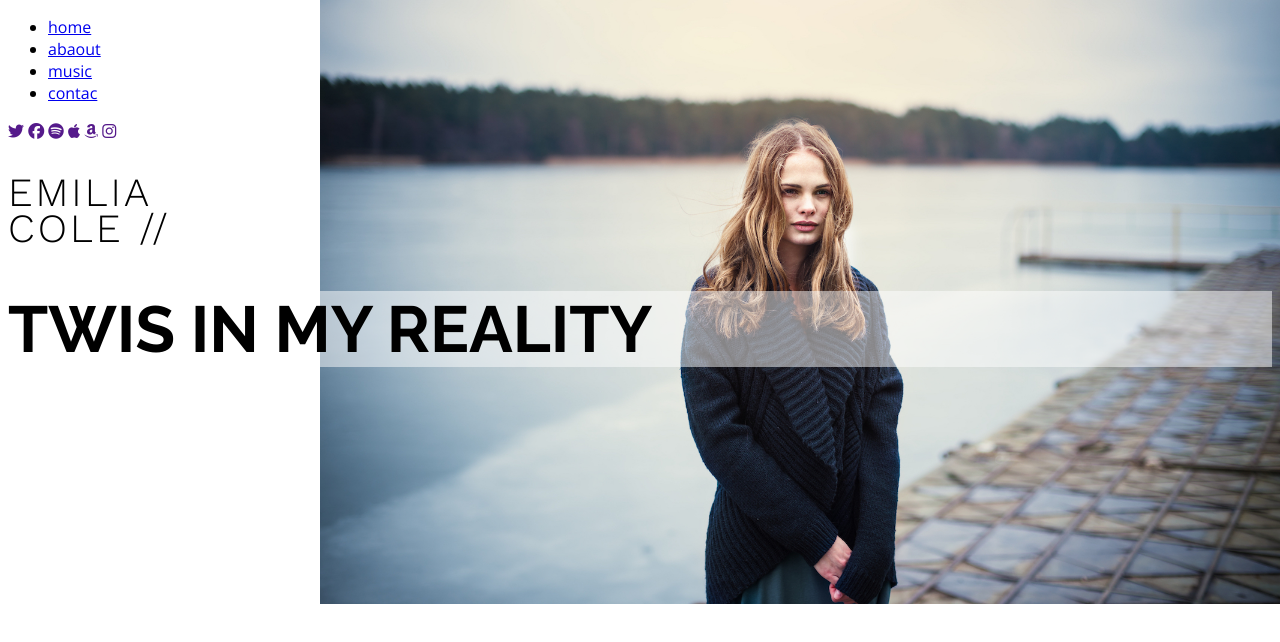
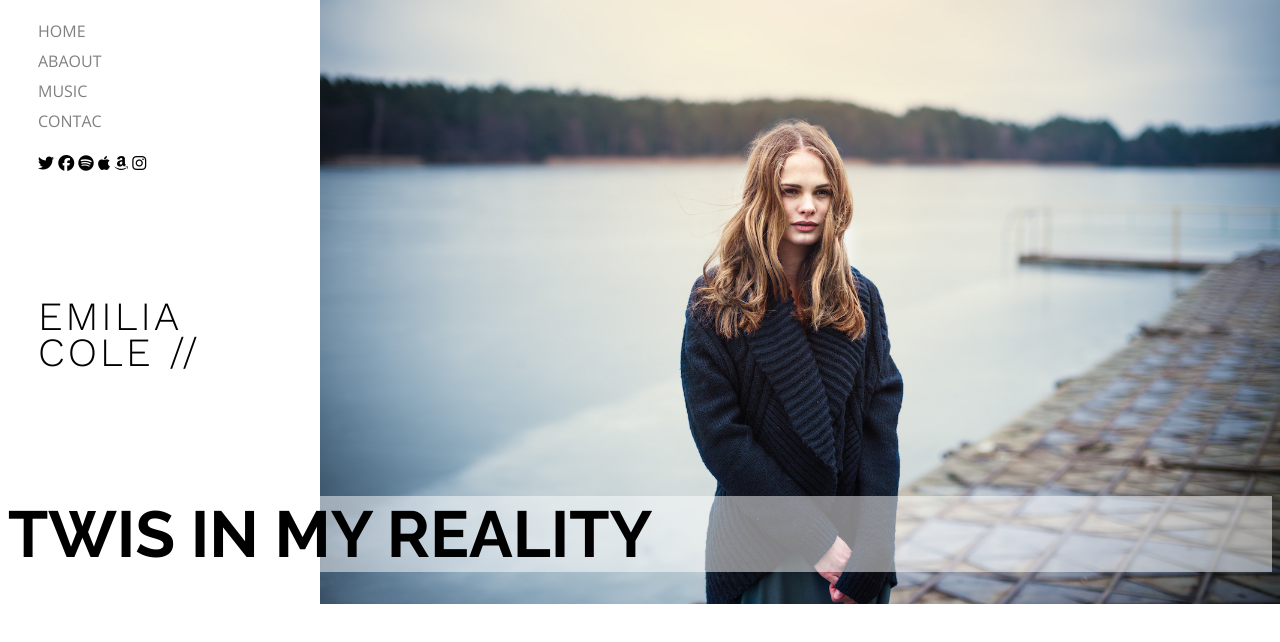
Before and after one commit to NahuelPalladini/EmiliaCole, a website: page views/home.html in a window 1280 px wide. Drawn offline with nearby package versions, Linux system fonts and the light colour scheme.

Commit message:
Actualizacion

```diff
--- a/public/css/general.css
+++ b/public/css/general.css
@@ -15,3 +15,15 @@ h1{
     font-weight: 700;
     font-size: 65px;
 }
+
+ul li {
+    list-style: none; /* Sacar viñetas */
+}
+
+a {
+    text-decoration: none; /* sacar el subrayado */
+}
+
+ul {
+    padding-left: 0; /* Todos los elementos a la izq. */
+}
--- /dev/null
+++ b/public/css/header.css
@@ -0,0 +1,18 @@
+.header__nav--menu a {
+    text-transform: uppercase; /* todo mayuscula */
+    line-height: 30px; /* Separar entre palabras */
+    color: gray
+}
+
+.header__nav--redes a {
+    color: rgb(0, 0, 0);
+}
+
+.header--vertical{
+   margin-left: 30px ; /* espaciado entre el borde del elemento y del body */
+
+}
+
+/* .header--horizontal{
+
+} */
--- a/public/css/home.css
+++ b/public/css/home.css
@@ -17,6 +17,9 @@ body.home{
     letter-spacing: 3px; /* Espaciado entre Letras */
     font-weight: 300;
     font-size: 40px;
+    margin-left: 30px;
+    margin-top: 125px;
+    margin-bottom: 125px;
 }
 
 .home__main h1{
--- a/public/css/styles.css
+++ b/public/css/styles.css
@@ -1,6 +1,7 @@
 @import url('https://fonts.googleapis.com/css2?family=Open+Sans&family=Raleway:wght@400;700&family=Work+Sans:wght@300;400&display=swap');
 
 @import './general.css';
+@import './header.css';
 @import './about.css';
 @import './contac.css';
 @import './home.css';
--- a/views/home.html
+++ b/views/home.html
@@ -11,8 +11,8 @@
  </style>
 </head>
 <body class="home">
-    <header>
-        <nav>
+    <header class="header--vertical">
+        <nav class="header__nav--menu">
             <ul>
                 <li><a href="/">home</a></li>
                 <li><a href="/about">abaout</a></li>
@@ -20,7 +20,7 @@
                 <li><a href="/contac">contac</a></li>
             </ul>
         </nav>
-        <nav>
+        <nav class="header__nav--redes">
             <a href=""><i class="fa-brands fa-twitter"></i></a>
             <a href=""><i class="fa-brands fa-facebook"></i></a>
             <a href=""><i class="fa-brands fa-spotify"></i></a>
```
Also changed, not shown: views/about.html (+3 -3 lines), views/contac.html (+3 -3 lines), views/music.html (+3 -3 lines).
